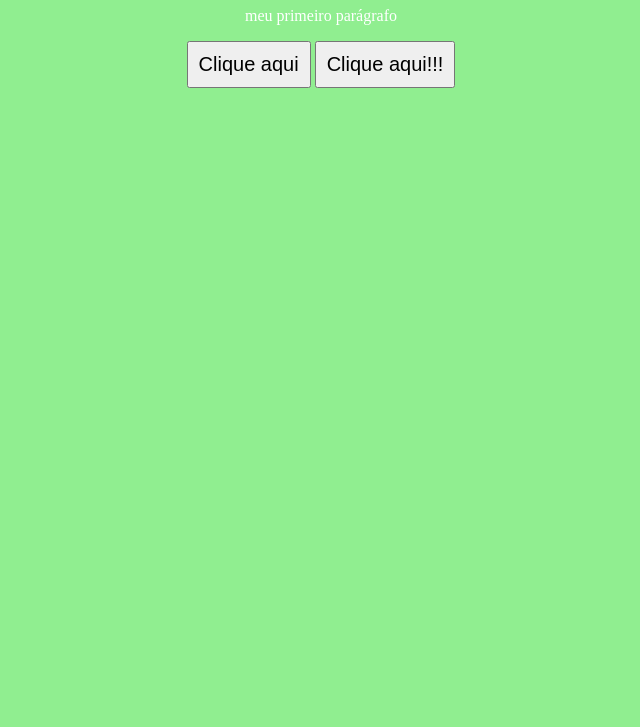
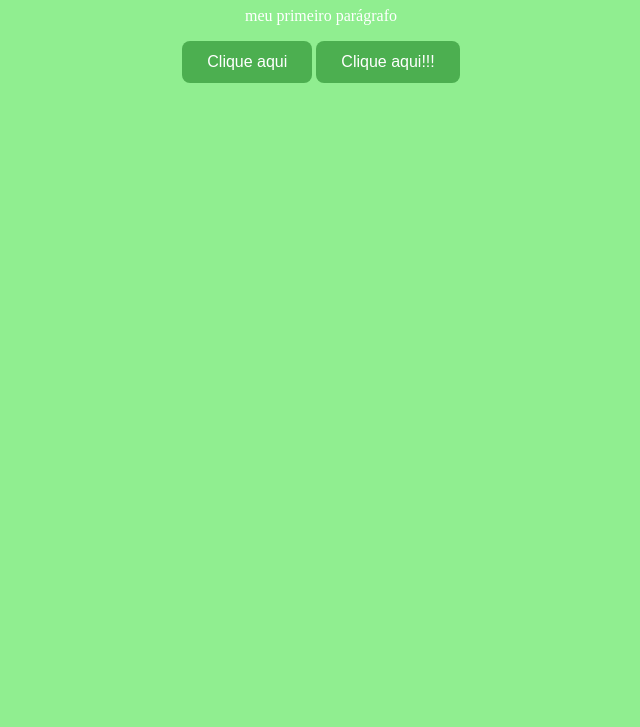
Before and after one commit to bertnan/site, a plain HTML site: page index.html in a window 1280 px wide. Shown: the part 73-800 px from the top of the page, without its empty margins (319-959 px from the left). Drawn offline with Linux system fonts and the light colour scheme.

Commit message:
estilização dos botões no css

```diff
--- a/style.css
+++ b/style.css
@@ -6,6 +6,15 @@ body{
 }
 
 button{
-    padding : 10px;
-    font-size: 20px;
+    background-color: #4CAF50;
+    color: white;
+    padding: 12px 25px;
+    border: none;
+    border-radius: 8px;
+    font-size: 16px;
+    cursor: pointer;
 }
+
+button:hover{
+    background-color: #45a049;
+}
```
